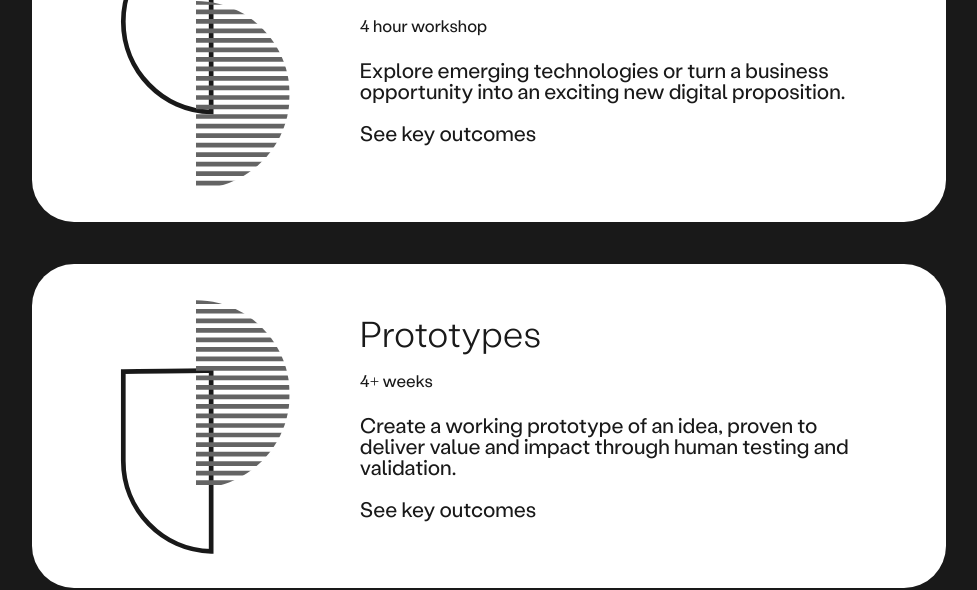
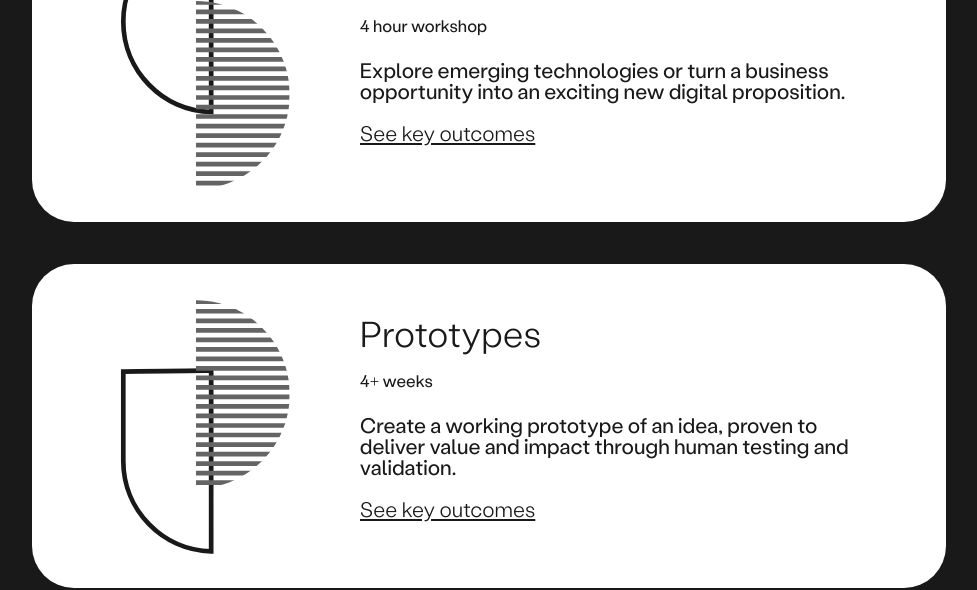
Before and after one commit to MarekDentsu/Dojo, a React (Vite) app: page / in a window 1280 px wide. Shown: the part 2140-2730 px from the top of the page, without its empty margins (271-1248 px from the left). Built offline with nearby package versions, Linux system fonts and the light colour scheme; a web font is replaced by a local one.

Commit message:
underlined p

```diff
--- a/src/scss/_buttons.scss
+++ b/src/scss/_buttons.scss
@@ -57,3 +57,9 @@ button{
         }
     }
 }
+
+p.underlined{
+    font-weight: 300;
+    text-decoration: underline;
+    cursor: pointer;
+}
```
